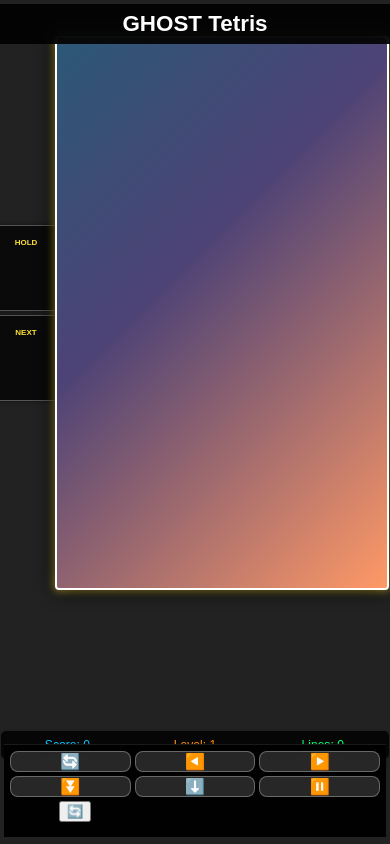
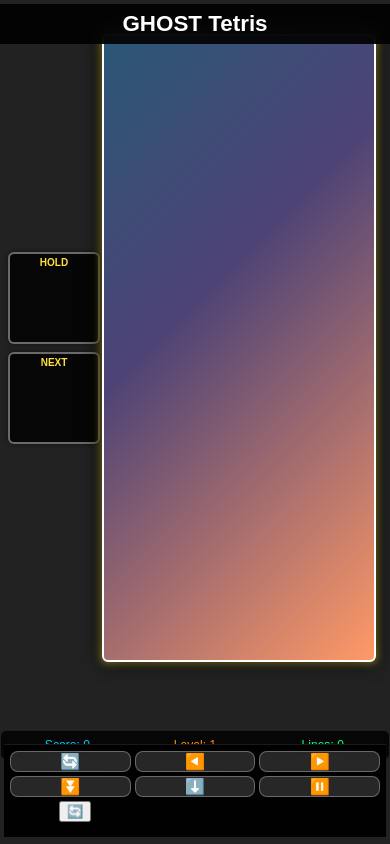
Before and after one commit to vigolub/tetris-ghost, a website: page index.html in a window 390 px wide. Drawn offline with Linux system fonts and the light colour scheme; no server answers.

Commit message:
Fix mobile layout: proper canvas sizing and side piece visibility
- Increased side pieces from 50px to 80px width for better visibility
- Made HOLD/NEXT canvas pieces 60x60px instead of 40x40px
- Updated canvas resize algorithm to use proper aspect ratio (3:5)
- Fixed game display height to use available space properly
- Enhanced borders and backgrounds for better mobile contrast

```diff
--- a/style.css
+++ b/style.css
@@ -598,8 +598,8 @@ select#difficulty {
     #main-container {
         height: 100vh;
         height: -webkit-fill-available;
-        padding: 36px 2px 84px 2px;
-        gap: 4px;
+        padding: 36px 4px 84px 4px;
+        gap: 8px;
         overflow: hidden;
         flex-direction: column;
         justify-content: flex-start;
@@ -612,7 +612,7 @@ select#difficulty {
         flex-direction: column;
         align-items: center;
         justify-content: flex-start;
-        gap: 4px;
+        gap: 8px;
         width: 100%;
         max-width: 100vw;
     }
@@ -621,31 +621,32 @@ select#difficulty {
     .game-displays {
         display: flex !important;
         flex-direction: row !important;
-        gap: 4px !important;
+        gap: 8px !important;
         align-items: center !important;
         justify-content: center !important;
         width: 100% !important;
-        max-width: calc(100vw - 8px) !important;
+        max-width: calc(100vw - 16px) !important;
+        height: calc(100vh - 220px) !important;
     }
 
-    /* Side pieces on left */
+    /* Side pieces on left - make them more prominent */
     .side-pieces {
         display: flex !important;
         flex-direction: column !important;
-        gap: 4px !important;
-        width: 50px !important;
-        min-width: 50px !important;
+        gap: 8px !important;
+        width: 80px !important;
+        min-width: 80px !important;
         flex-shrink: 0 !important;
     }
 
     #hold-piece-container, #next-piece-container {
-        width: 48px !important;
-        height: 48px !important;
-        padding: 2px !important;
+        width: 78px !important;
+        height: 78px !important;
+        padding: 4px !important;
         margin: 0 !important;
-        background: rgba(0,0,0,0.7) !important;
-        border-radius: 4px !important;
-        border: 1px solid rgba(255,255,255,0.3) !important;
+        background: rgba(0,0,0,0.8) !important;
+        border-radius: 6px !important;
+        border: 2px solid rgba(255,255,255,0.4) !important;
         display: flex !important;
         flex-direction: column !important;
         align-items: center !important;
@@ -653,30 +654,30 @@ select#difficulty {
     }
 
     .info-label {
-        font-size: 8px !important;
-        margin: 0 0 1px 0 !important;
+        font-size: 10px !important;
+        margin: 0 0 2px 0 !important;
         color: #ffe138 !important;
         font-weight: bold !important;
         text-align: center !important;
     }
 
     #holdCanvas, #nextCanvas {
-        width: 40px !important;
-        height: 40px !important;
+        width: 60px !important;
+        height: 60px !important;
         background: transparent !important;
         border: none !important;
         margin: 0 !important;
     }
 
-    /* Main game canvas optimized */
+    /* Main game canvas properly sized */
     #tetris {
         flex: 1 !important;
         width: auto !important;
-        height: auto !important;
-        max-width: calc(100vw - 60px) !important;
-        max-height: calc(100vh - 170px) !important;
+        height: 100% !important;
+        max-width: calc(100vw - 120px) !important;
+        max-height: 100% !important;
         margin: 0 !important;
-        border-radius: 4px !important;
+        border-radius: 6px !important;
     }
 
     /* Hide game controls during active play */
--- a/tetris.js
+++ b/tetris.js
@@ -226,24 +226,26 @@ function resizeGameCanvas() {
     if (!container) return;
 
     if (isMobileDevice || window.innerWidth <= 430) {
-        // Mobile optimized sizing
-        const viewportWidth = Math.min(window.innerWidth * 0.9, 320);
-        const viewportHeight = Math.min(window.innerHeight * 0.5, 400);
-
-        // Maintain aspect ratio
-        const aspectRatio = 240 / 400; // Original canvas ratio
-        let newWidth = viewportWidth;
+        // Mobile optimized sizing - use more available space
+        const availableWidth = window.innerWidth - 120; // Account for side pieces (80px) + gaps
+        const availableHeight = window.innerHeight - 220; // Account for header, controls, stats
+
+        // Maintain Tetris aspect ratio (3:5 ratio)
+        const aspectRatio = 3 / 5;
+        let newWidth = Math.min(availableWidth, 280);
         let newHeight = newWidth / aspectRatio;
 
-        if (newHeight > viewportHeight) {
-            newHeight = viewportHeight;
+        if (newHeight > availableHeight) {
+            newHeight = availableHeight;
             newWidth = newHeight * aspectRatio;
         }
+
+        // Ensure minimum playable size
+        newWidth = Math.max(newWidth, 180);
+        newHeight = Math.max(newHeight, 300);
 
         canvas.style.width = `${newWidth}px`;
         canvas.style.height = `${newHeight}px`;
-        canvas.style.maxWidth = '300px';
-        canvas.style.maxHeight = '400px';
 
         debugLog(`Canvas resized for mobile: ${newWidth}x${newHeight}`);
     } else {
```
